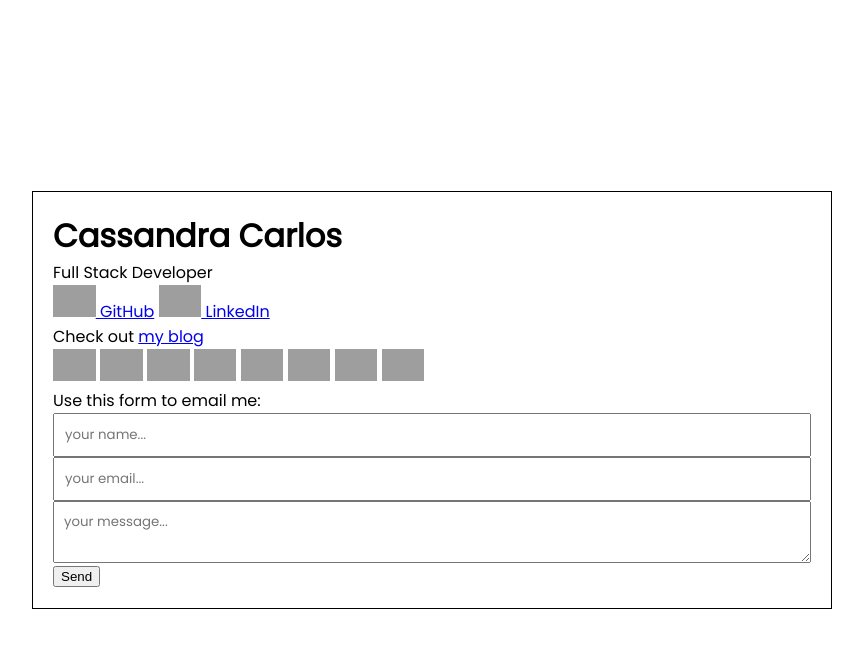
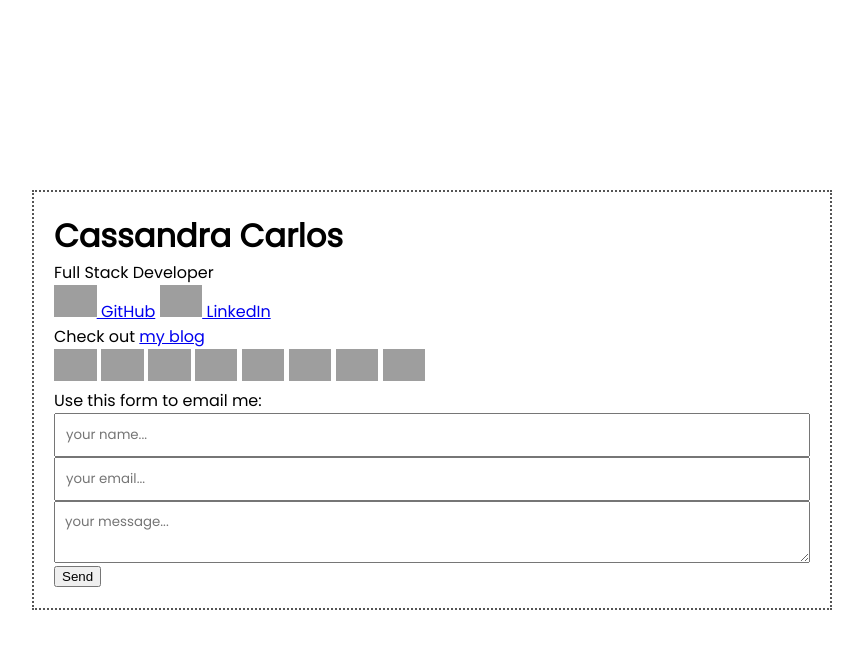
Before and after one commit to cassandracarlos/cassandracarlos.github.io, a PHP site: page /index.html in a window 1280 px wide. Shown: the top 649 px of the page, without its empty margins (208-1071 px from the left). Run offline with PHP 8.4, Linux system fonts and the light colour scheme; grey boxes are pictures that could not be loaded.

Commit message:
dotted border.

```diff
--- a/style.css
+++ b/style.css
@@ -20,7 +20,7 @@ main {
     margin: 0 auto;
     padding: 20px;
     width: 75%;
-    border: 1px solid black;
+    border: 2px dotted #555;
 }
 
 img {
```
